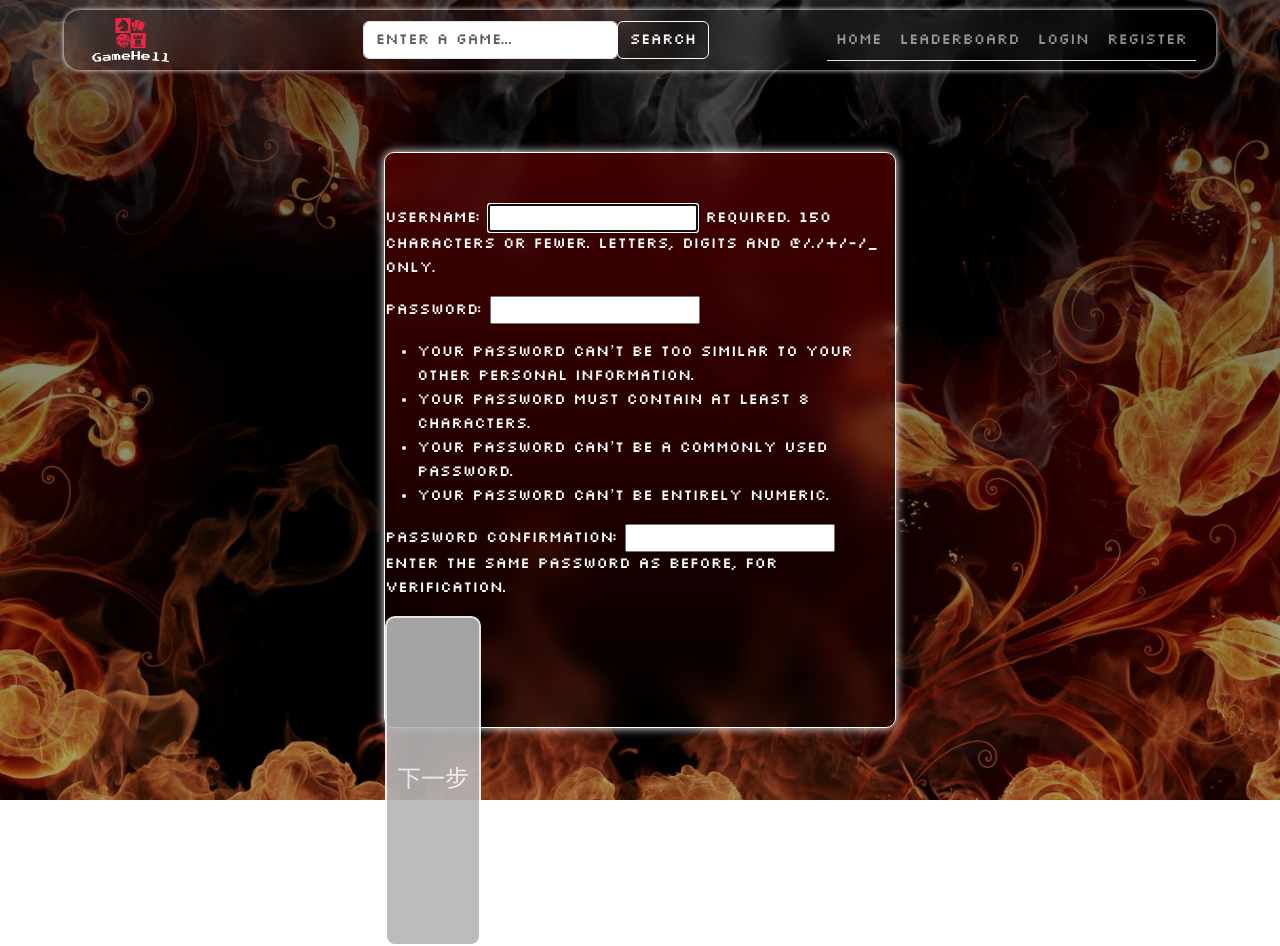
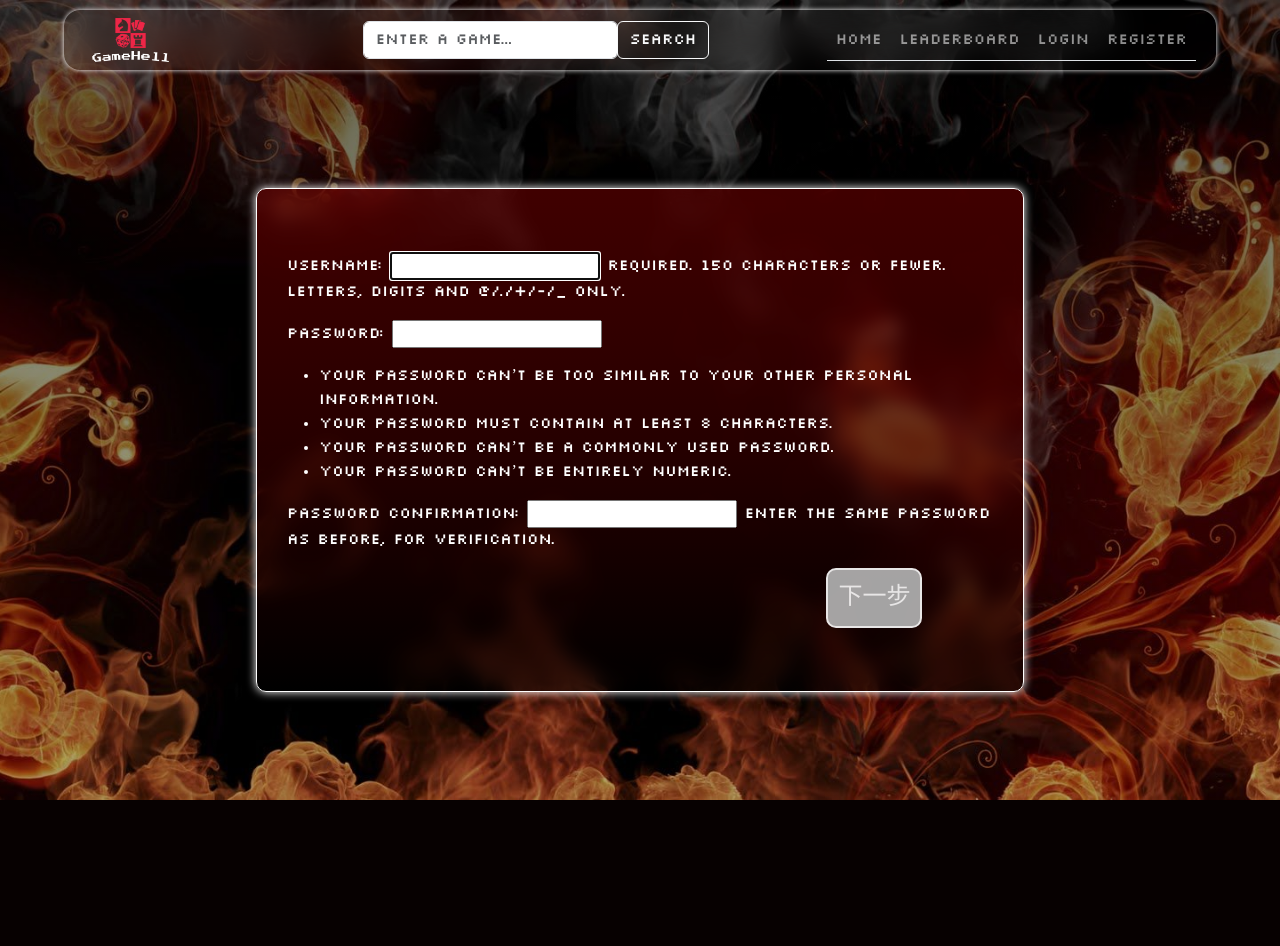
Before and after one commit to loliconriel/GameHell, a Django app: page /register/ in a window 1280 px wide. After the commit the page ends 800 px from the top, so only its background shows below. Run offline with Django 4.2, Linux system fonts and the light colour scheme; some web fonts are replaced.

Commit message:
css(3.2)

```diff
--- a/GameHell/Minesweeper/templates/master.html
+++ b/GameHell/Minesweeper/templates/master.html
@@ -36,7 +36,7 @@
         </div>
       </form>
 
-      <ul class="navbar-nav nav-tabs col-md-1.5 ">
+      <ul class="navbar-nav nav-tabs col-md-1.5 navBar">
         <li class="nav-item">
           <a class="nav-link" href="/Minesweeper">Home</a>
         </li>
@@ -44,8 +44,9 @@
           <a class="nav-link" href="/Leaderboard">Leaderboard</a>
         </li>
         {% if user.is_authenticated %}
-        <li class="nav-item">
-          <a class="nav-link" href="/Logout">Logout </a> (Your have login as {{ user }})
+        <li class="nav-item logoutBox">
+          <p class="banner">User: {{ user }}</p>
+          <a class="nav-link" href="/Logout">Logout </a>
         </li>
         {% else %}
         <li class="nav-item">
@@ -57,6 +58,9 @@
         {% endif %}
       </ul>
 
+      <!-- {% if user.is_authenticated %}
+
+      {% endif %} -->
     </div>
   </nav>
   {% endblock %}
--- a/GameHell/Minesweeper/templates/register.html
+++ b/GameHell/Minesweeper/templates/register.html
@@ -17,13 +17,14 @@
     <div class="containerbox">
         {{block.super}}
         <div class="registerBox">
-            <div class="transbox">
-                <form method="POST" >
+            <div class="transbox transbox2">
+                <form method="POST">
                     {% csrf_token %}
                     {{ form.as_p }}
-                    <input type="submit" href = "Main.html" value="下一步" class="startGameButton loginButton">
-
                 </form>
+                <div class="buttonContainer">
+                    <input type="submit" href="Main.html" value="下一步" class="startGameButton registerButton">
+                </div>
             </div>
         </div>
     </div>
--- a/GameHell/Minesweeper/views.py
+++ b/GameHell/Minesweeper/views.py
@@ -17,7 +17,9 @@ from.models import LeaderBoard
 # Create your views here.
 def MinesweeperMain(request):
     template = loader.get_template('Main.html')
-
+    if request.user.is_authenticated:
+        context = {'user': request.user}
+        return HttpResponse(template.render(context,request))
     return HttpResponse(template.render())
 def login(request):
     template = loader.get_template("login.html")
--- a/GameHell/static/Minesweeper/style.css
+++ b/GameHell/static/Minesweeper/style.css
@@ -66,9 +66,28 @@ nav {
     list-style: none;
 }
 
+.navBar {
+    color: #fff;
+    display: flex;
+    align-items: end;
+    height: 100%;
+}
 
 .nav-link {
     text-decoration: none;
+}
+
+.logoutBox {
+    display: flex;
+    justify-content: center;
+    align-items: end;
+    flex-direction: column;
+    width: 50%;
+}
+
+.banner {
+    margin: 0px;
+    color: #fff;
 }
 
 .gamebody {
@@ -167,7 +186,8 @@ header {
 .settingBody,
 .loginBox,
 .registerBox,
-.gameSetting {
+.gameSetting,
+.leaderBoardContainer {
     height: 90vh;
     width: 100%;
     display: flex;
@@ -193,6 +213,18 @@ header {
     height: 70%;
 }
 
+.buttonContainer {
+    width: 80%;
+    display: flex;
+    align-items: center;
+    justify-content: end;
+}
+
+/*
+.registerButton {
+    height: 30%;
+} */
+
 .transbox {
     width: 40%;
     display: flex;
@@ -211,6 +243,13 @@ header {
 
 .transbox1 {
     height: 50%;
+}
+
+.transbox2 {
+    width: 60%;
+    height: 70%;
+    gap: 0;
+    padding: 30px;
 }
 
 .defaultMode {
```
Also changed, not shown: GameHell/Minesweeper/templates/Leaderboard.html (+4 -4 lines), GameHell/db.sqlite3.
